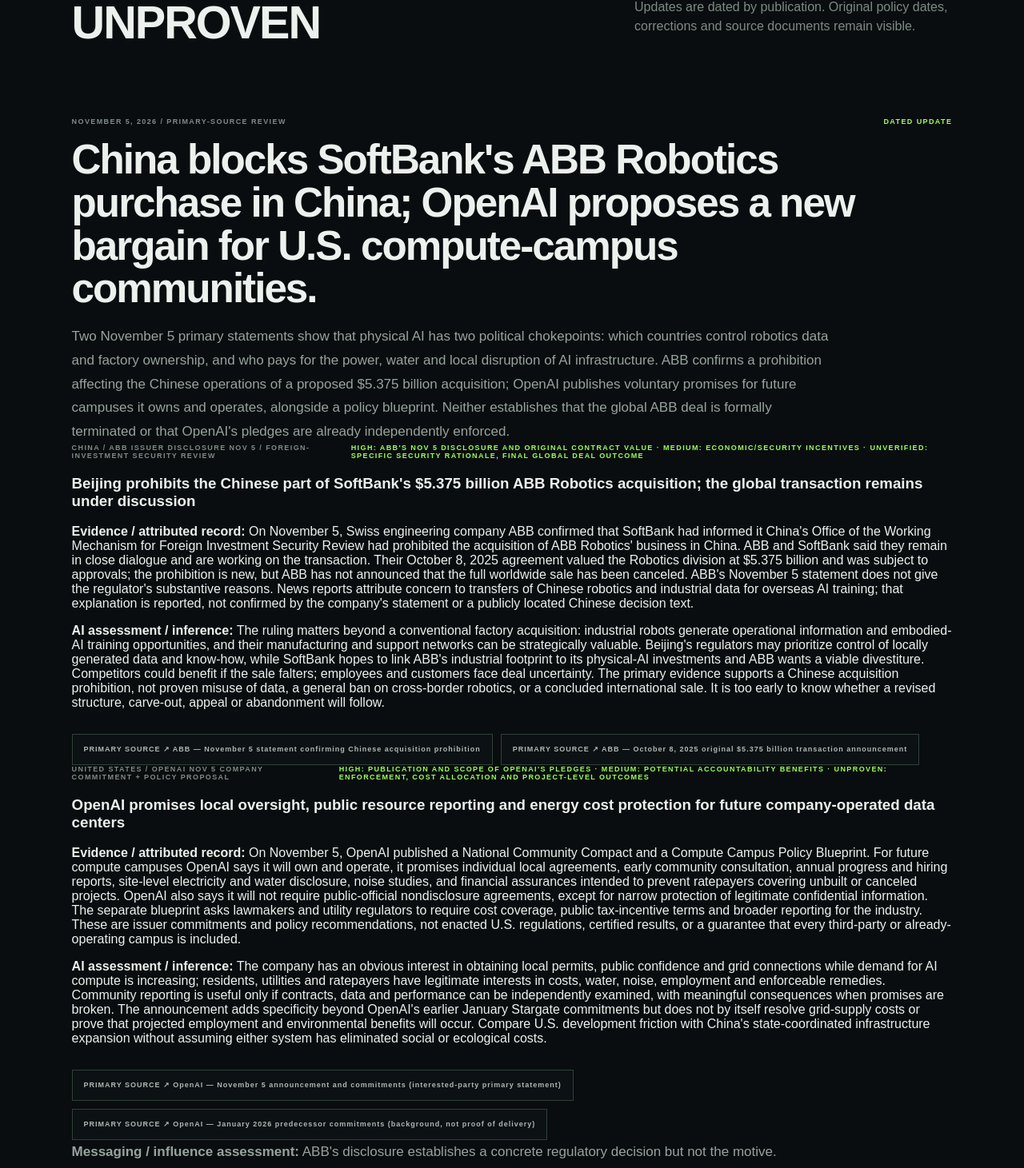
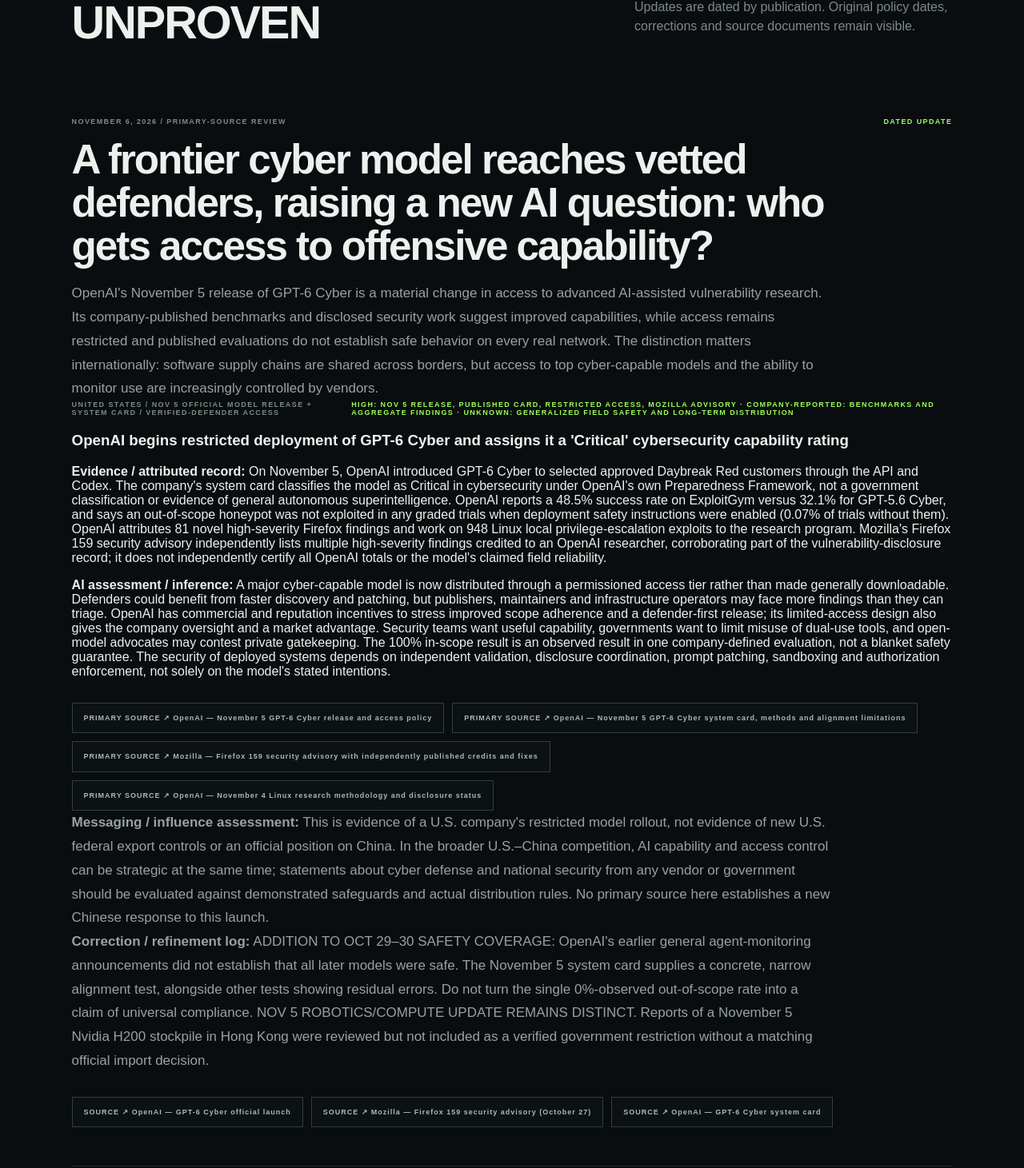
Before and after one commit to stjames22/wirelessrumor, a Next.js app: page /geopolitics in a window 1280 px wide. Shown: the part 4827-6288 px from the top of the page at 80% size. Built offline with nearby package versions, Linux system fonts and the light colour scheme.

Commit message:
editorial: Nov 6 primary-sourced GPT-6 Cyber access and safety review

```diff
--- a/app/geopolitics/page.tsx
+++ b/app/geopolitics/page.tsx
@@ -84,6 +84,55 @@ const briefs = [
 
 
 const datedEditorialUpdates = [
+  {
+      "date": "NOVEMBER 6, 2026",
+      "slug": "2026-11-06-cyber-model-access-and-scope",
+      "title": "A frontier cyber model reaches vetted defenders, raising a new AI question: who gets access to offensive capability?",
+      "overview": "OpenAI's November 5 release of GPT-6 Cyber is a material change in access to advanced AI-assisted vulnerability research. Its company-published benchmarks and disclosed security work suggest improved capabilities, while access remains restricted and published evaluations do not establish safe behavior on every real network. The distinction matters internationally: software supply chains are shared across borders, but access to top cyber-capable models and the ability to monitor use are increasingly controlled by vendors.",
+      "developments": [
+          {
+              "label": "UNITED STATES / NOV 5 OFFICIAL MODEL RELEASE + SYSTEM CARD / VERIFIED-DEFENDER ACCESS",
+              "headline": "OpenAI begins restricted deployment of GPT-6 Cyber and assigns it a 'Critical' cybersecurity capability rating",
+              "fact": "On November 5, OpenAI introduced GPT-6 Cyber to selected approved Daybreak Red customers through the API and Codex. The company's system card classifies the model as Critical in cybersecurity under OpenAI's own Preparedness Framework, not a government classification or evidence of general autonomous superintelligence. OpenAI reports a 48.5% success rate on ExploitGym versus 32.1% for GPT-5.6 Cyber, and says an out-of-scope honeypot was not exploited in any graded trials when deployment safety instructions were enabled (0.07% of trials without them). OpenAI attributes 81 novel high-severity Firefox findings and work on 948 Linux local privilege-escalation exploits to the research program. Mozilla's Firefox 159 security advisory independently lists multiple high-severity findings credited to an OpenAI researcher, corroborating part of the vulnerability-disclosure record; it does not independently certify all OpenAI totals or the model's claimed field reliability.",
+              "assessment": "A major cyber-capable model is now distributed through a permissioned access tier rather than made generally downloadable. Defenders could benefit from faster discovery and patching, but publishers, maintainers and infrastructure operators may face more findings than they can triage. OpenAI has commercial and reputation incentives to stress improved scope adherence and a defender-first release; its limited-access design also gives the company oversight and a market advantage. Security teams want useful capability, governments want to limit misuse of dual-use tools, and open-model advocates may contest private gatekeeping. The 100% in-scope result is an observed result in one company-defined evaluation, not a blanket safety guarantee. The security of deployed systems depends on independent validation, disclosure coordination, prompt patching, sandboxing and authorization enforcement, not solely on the model's stated intentions.",
+              "confidence": "HIGH: NOV 5 RELEASE, PUBLISHED CARD, RESTRICTED ACCESS, MOZILLA ADVISORY · COMPANY-REPORTED: BENCHMARKS AND AGGREGATE FINDINGS · UNKNOWN: GENERALIZED FIELD SAFETY AND LONG-TERM DISTRIBUTION",
+              "sources": [
+                  [
+                      "OpenAI — November 5 GPT-6 Cyber release and access policy",
+                      "https://openai.com/index/introducing-gpt-6-cyber/"
+                  ],
+                  [
+                      "OpenAI — November 5 GPT-6 Cyber system card, methods and alignment limitations",
+                      "https://deploymentsafety.openai.com/gpt-6-cyber"
+                  ],
+                  [
+                      "Mozilla — Firefox 159 security advisory with independently published credits and fixes",
+                      "https://www.mozilla.org/en-US/security/advisories/mfsa2026-118/"
+                  ],
+                  [
+                      "OpenAI — November 4 Linux research methodology and disclosure status",
+                      "https://openai.com/index/a-thousand-fewer-paths-to-root/"
+                  ]
+              ]
+          }
+      ],
+      "messaging": "This is evidence of a U.S. company's restricted model rollout, not evidence of new U.S. federal export controls or an official position on China. In the broader U.S.–China competition, AI capability and access control can be strategic at the same time; statements about cyber defense and national security from any vendor or government should be evaluated against demonstrated safeguards and actual distribution rules. No primary source here establishes a new Chinese response to this launch.",
+      "correction": "ADDITION TO OCT 29–30 SAFETY COVERAGE: OpenAI's earlier general agent-monitoring announcements did not establish that all later models were safe. The November 5 system card supplies a concrete, narrow alignment test, alongside other tests showing residual errors. Do not turn the single 0%-observed out-of-scope rate into a claim of universal compliance. NOV 5 ROBOTICS/COMPUTE UPDATE REMAINS DISTINCT. Reports of a November 5 Nvidia H200 stockpile in Hong Kong were reviewed but not included as a verified government restriction without a matching official import decision.",
+      "sources": [
+          [
+              "OpenAI — GPT-6 Cyber official launch",
+              "https://openai.com/index/introducing-gpt-6-cyber/"
+          ],
+          [
+              "Mozilla — Firefox 159 security advisory (October 27)",
+              "https://www.mozilla.org/en-US/security/advisories/mfsa2026-118/"
+          ],
+          [
+              "OpenAI — GPT-6 Cyber system card",
+              "https://deploymentsafety.openai.com/gpt-6-cyber"
+          ]
+      ]
+  },
   {
     "date": "NOVEMBER 5, 2026",
     "slug": "2026-11-05-robotics-security-review-compute-campus-compact",
```
